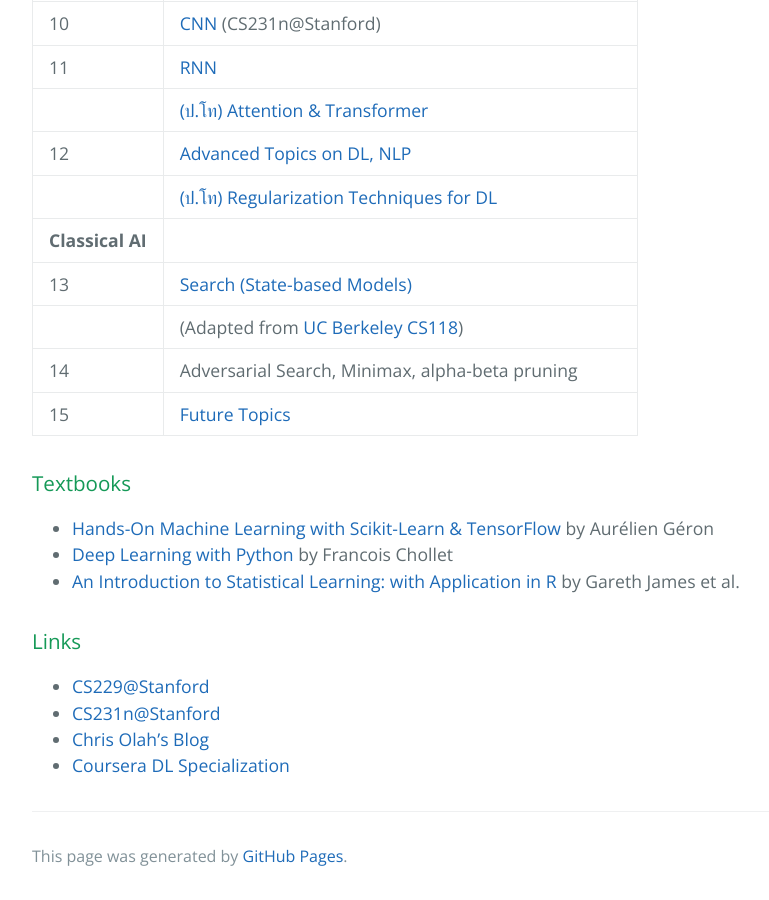
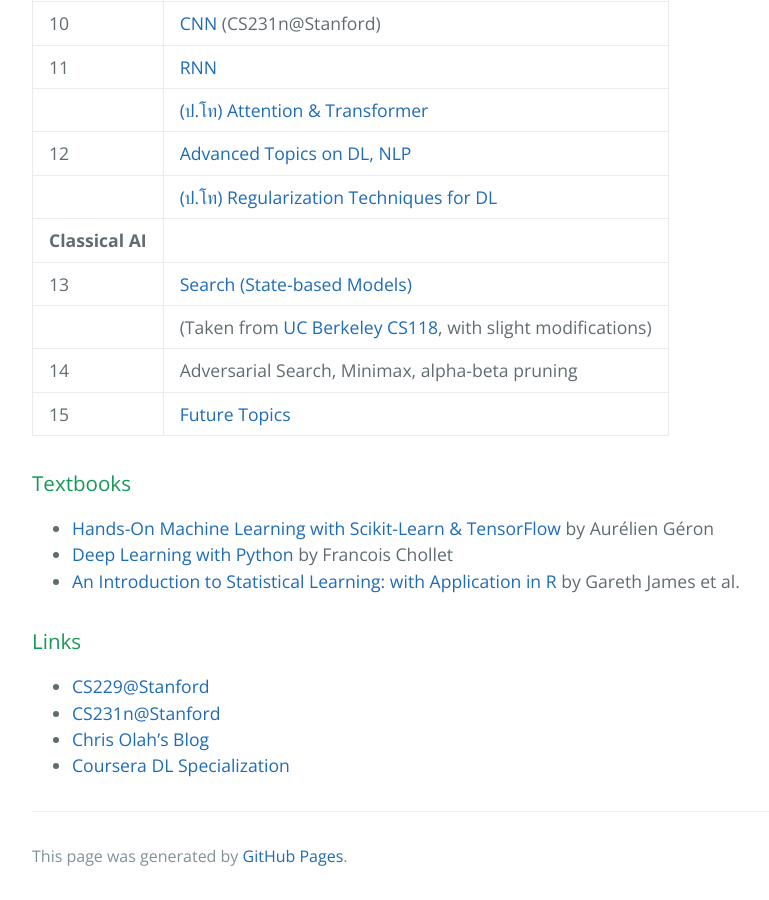
Before and after one commit to pratch/ml_course, a Jekyll site: the page built from index.md, in a window 1280 px wide and 900 px high, scrolled down 1931 px. Shown: the whole window, without its empty margins (192-961 px from the left). Built offline with Jekyll 4.4.1, drawn with Linux system fonts in a browser that asks for light colours.

Commit message:
Update index.md

```diff
--- a/index.md
+++ b/index.md
@@ -75,7 +75,7 @@ layout: default
 |    | [(ป.โท) Regularization Techniques for DL](slides/advanced-topics-dl.pdf)|
 | **Classical AI** ||
 | 13 | [Search (State-based Models)](slides/12-search.pdf) |
-|    | (Adapted from [UC Berkeley CS118](http://ai.berkeley.edu/slides/Lecture%202%20--%20Uninformed%20Search/SP14%20CS188%20Lecture%202%20--%20Uninformed%20Search.pptx)) |
+|    | (Taken from [UC Berkeley CS118](http://ai.berkeley.edu/slides/Lecture%202%20--%20Uninformed%20Search/SP14%20CS188%20Lecture%202%20--%20Uninformed%20Search.pptx), with slight modifications) |
 | 14 | Adversarial Search, Minimax, alpha-beta pruning|
 | 15 | [Future Topics](slides/14-future-topics.pdf) |
 
```
